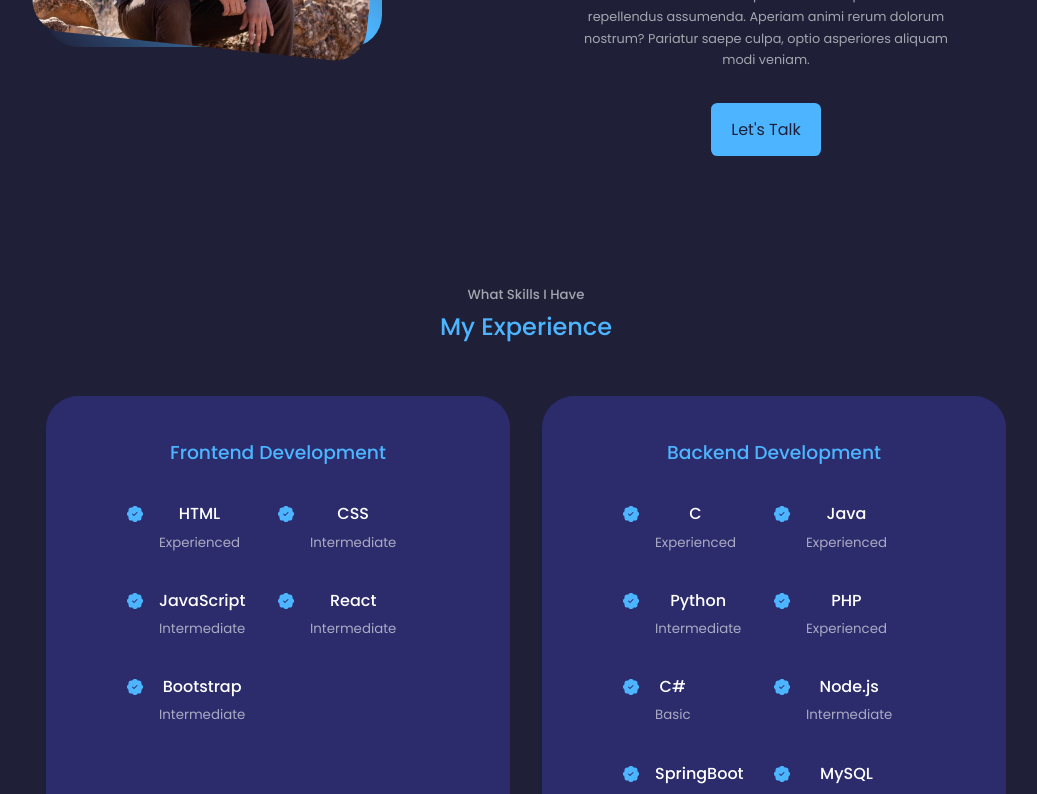
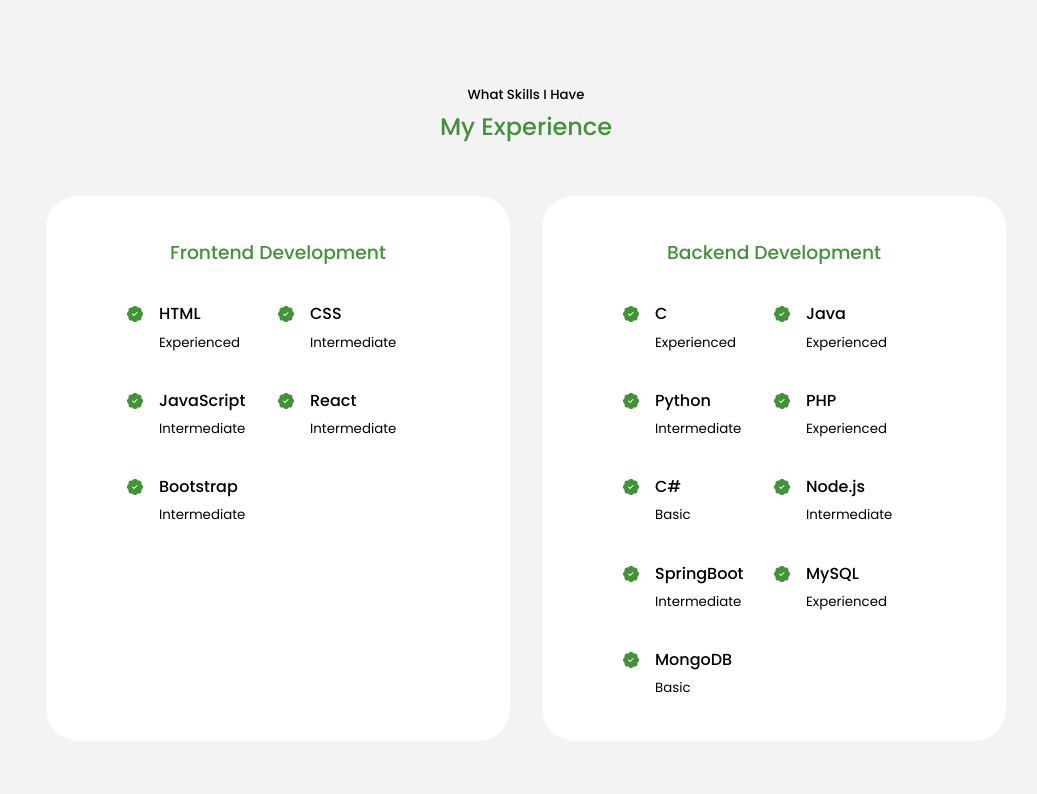
Before and after one commit to rmendez314/ramiromendez-personalwebsite, a React (Create React App) app: page / in a window 1280 px wide. Shown: the part 1328-2122 px from the top of the page, without its empty margins (114-1151 px from the left). Built offline with nearby package versions, Linux system fonts and the light colour scheme.

Commit message:
messed with the colors

```diff
--- a/src/App.css
+++ b/src/App.css
@@ -13,7 +13,7 @@
 body {
   font-family: 'Poppins', sans-serif;
   background-color: var(--color-bg);
-  color: var(--color-white);
+  color: black;
   font-size: 16px;
   line-height: 1.7;
   overflow-x: hidden;
@@ -23,10 +23,10 @@
 }
 
 :root {
-  --color-bg: #1f1f38;
-  --color-bg-variant: #2c2c6c;
-  --color-primary: #4db5ff;
-  --color-primary-variant: rgba(77, 181, 255, 0.4);
+  --color-bg: #f3f3f3;
+  --color-bg-variant: #ffffff;
+  --color-primary: #429237;
+  --color-primary-variant: rgba(77, 121, 80, 0.4);
   --color-white: #fff;
   --color-light: rgba(255, 255, 255, 0.6);
 
@@ -67,7 +67,7 @@
 
 section > h2, section > h5 {
   text-align: center;
-  color: var(--color-light)
+  color: black;
 }
 
 section > h2 {
--- a/src/components/about/About.css
+++ b/src/components/about/About.css
@@ -3,6 +3,8 @@
     grid-template-columns: 35% 50%;
     gap: 15%;
 }
+
+
 
 .about__me {
     width: 100%;
@@ -37,6 +39,7 @@
     border-radius: 2rem;
     padding: 2rem;
     text-align: center;
+    color: black;
 }
 
 .about__card:hover {
@@ -58,13 +61,13 @@
 
 .about__card small {
     font-size: 0.7rem;
-    color: var(--color-light);
+    color: black;
 }
 
 .about__content p {
     margin: 2rem 2.6rem;
     font-size: 0.8rem;
-    color: var(--color-light);
+    color: black;
 }
 
 
--- a/src/components/contact/Contact.css
+++ b/src/components/contact/Contact.css
@@ -29,6 +29,7 @@
 .contact__icon {
     font-size: 1.5rem;
     margin-bottom: 0.5rem;
+    color: var(--color-primary);
 }
 
 .contact__option a {
@@ -38,7 +39,11 @@
 }
 
 .contact__option > h5 {
-    color: var(--color-light);
+    color: black;
+}
+
+.contact__option > h4 {
+    color: var(--color-primary);
 }
 
 
--- a/src/components/experience/Experience.css
+++ b/src/components/experience/Experience.css
@@ -28,11 +28,17 @@
     display: grid;
     grid-template-columns: 1fr 1fr;
     row-gap: 2rem;
+    color: black;
+    text-align: left;
 }
 
 .experience__details {
     display: flex;
     gap: 1rem;
+}
+
+.experience__details small {
+    color: black;
 }
 
 .experience__details__icon {
--- a/src/components/footer/Footer.css
+++ b/src/components/footer/Footer.css
@@ -19,7 +19,7 @@
 
 .footer__socials a {
     background: var(--color-bg);
-    color: var(--color-white);
+    color: var(--color-primary);
     padding: 0.8rem;
     border-radius: 0.7rem;
     display: flex;
--- a/src/components/footer/Footer.jsx
+++ b/src/components/footer/Footer.jsx
@@ -11,7 +11,7 @@
         <li><a href="#">Home</a></li>
         <li><a href="#about">About</a></li>
         <li><a href="#experience">Experience</a></li>
-        <li><a href="#Portfolio">Portfolio</a></li>
+        <li><a href="#portfolio">Portfolio</a></li>
         <li><a href="#contact">Contact</a></li>
       </ul>
 
--- a/src/components/header/Header.css
+++ b/src/components/header/Header.css
@@ -1,5 +1,5 @@
 header {
-    height: 100vh;
+    height: 75vh;
     padding-top: 7rem;
     overflow: hidden;
 }
--- a/src/components/header/Header.jsx
+++ b/src/components/header/Header.jsx
@@ -10,7 +10,7 @@
         <div className='container header__container'>
           <h5>Hello I'm</h5>
           <h1>Ramiro Mendez</h1>
-          <h5 className='text-light'>Full Stack Developer</h5>
+          <h5>Full Stack Developer</h5>
           <CTA />
           <Socials />
           <div className='me'>
--- a/src/components/portfolio/Portfolio.css
+++ b/src/components/portfolio/Portfolio.css
@@ -11,6 +11,7 @@
     border-radius: 2rem;
     border: 1px solid transparent;
     transition: var(--transition);
+    color: black;
 }
 
 .portfolio__item:hover {
@@ -19,7 +20,7 @@
 }
 
 .portfolio__item > h5 {
-    color: var(--color-light);
+    color: black;
     margin: 0.5rem
 }
 
```
